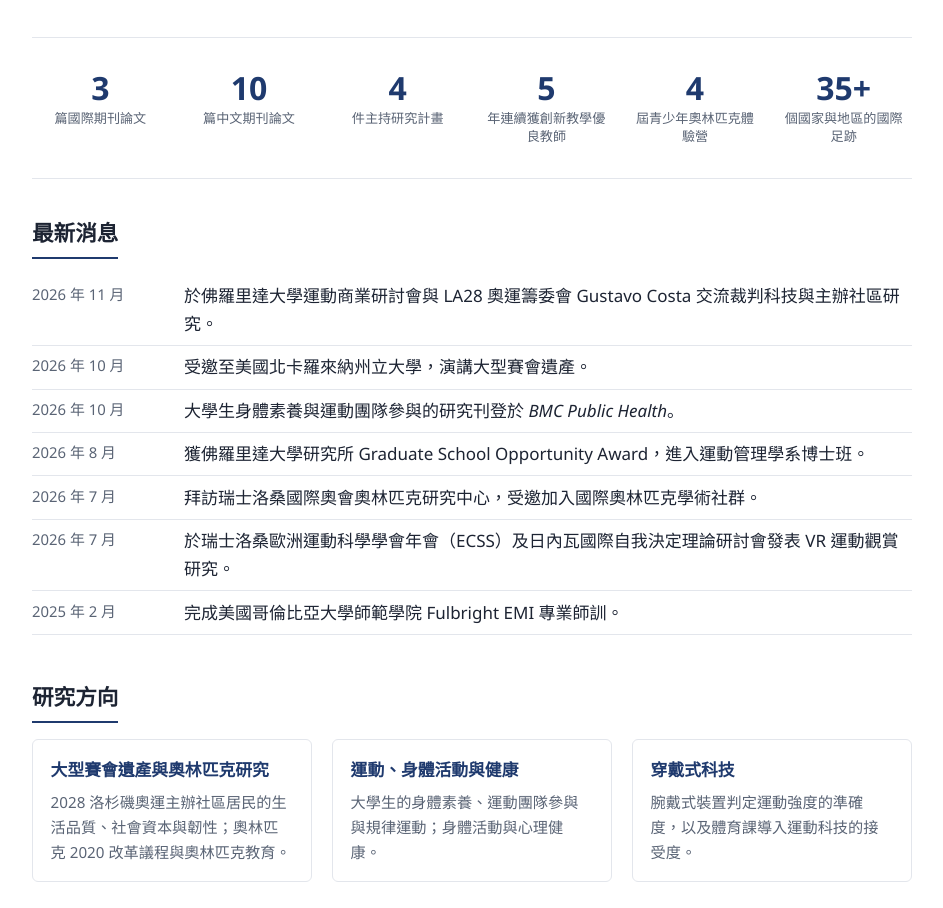
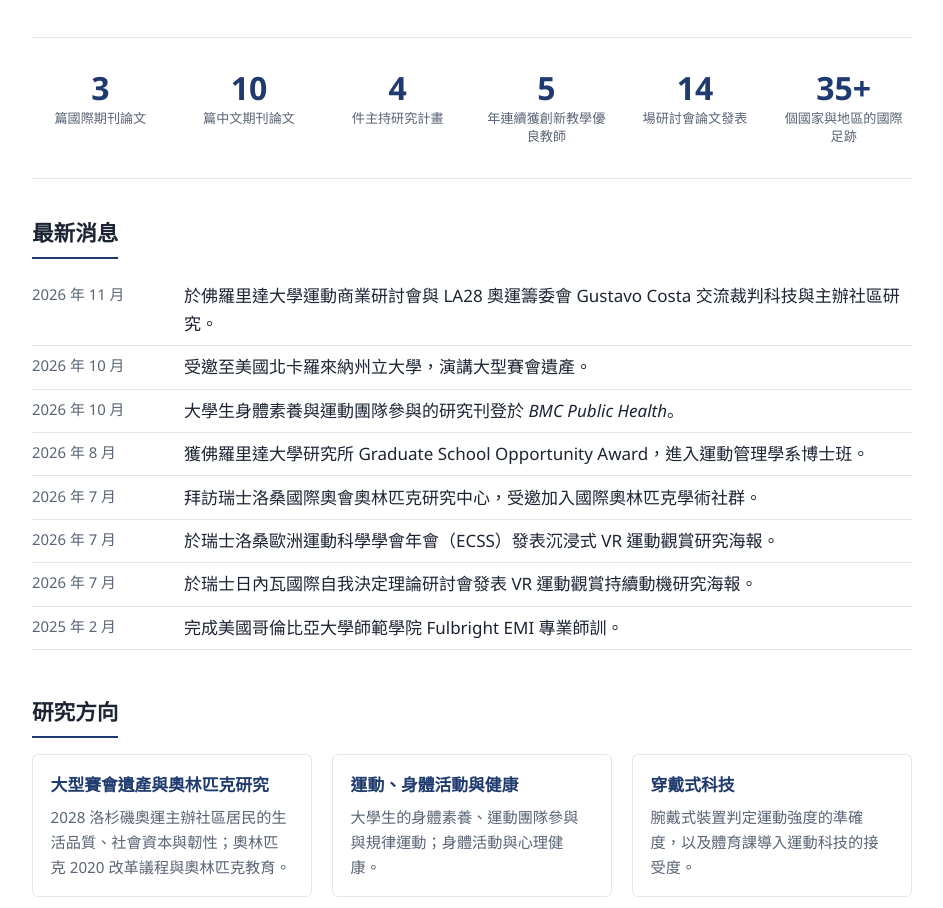
Before and after one commit to ianyijenyang/ianyijenyang.github.io, a plain HTML site: page zh/index.html in a window 1280 px wide. Shown: the part 391-1299 px from the top of the page, without its empty margins (168-1111 px from the left). Drawn offline with nearby package versions, Linux system fonts and the light colour scheme.

Commit message:
Split July news, first-gen line, stat update (zh)

```diff
--- a/zh/index.html
+++ b/zh/index.html
@@ -60,7 +60,7 @@
     <div><span class="num">10</span><span class="lbl">篇中文期刊論文</span></div>
     <div><span class="num">4</span><span class="lbl">件主持研究計畫</span></div>
     <div><span class="num">5</span><span class="lbl">年連續獲創新教學優良教師</span></div>
-    <div><span class="num">4</span><span class="lbl">屆青少年奧林匹克體驗營</span></div>
+    <div><span class="num">14</span><span class="lbl">場研討會論文發表</span></div>
     <div><span class="num">35+</span><span class="lbl">個國家與地區的國際足跡</span></div>
   </div>
 
@@ -72,7 +72,8 @@
       <tr><td class="when">2026 年 10 月</td><td>大學生身體素養與運動團隊參與的研究刊登於 <em>BMC Public Health</em>。</td></tr>
       <tr><td class="when">2026 年 8 月</td><td>獲佛羅里達大學研究所 Graduate School Opportunity Award，進入運動管理學系博士班。</td></tr>
       <tr><td class="when">2026 年 7 月</td><td>拜訪瑞士洛桑國際奧會奧林匹克研究中心，受邀加入國際奧林匹克學術社群。</td></tr>
-      <tr><td class="when">2026 年 7 月</td><td>於瑞士洛桑歐洲運動科學學會年會（ECSS）及日內瓦國際自我決定理論研討會發表 VR 運動觀賞研究。</td></tr>
+      <tr><td class="when">2026 年 7 月</td><td>於瑞士洛桑歐洲運動科學學會年會（ECSS）發表沉浸式 VR 運動觀賞研究海報。</td></tr>
+      <tr><td class="when">2026 年 7 月</td><td>於瑞士日內瓦國際自我決定理論研討會發表 VR 運動觀賞持續動機研究海報。</td></tr>
       <tr><td class="when">2025 年 2 月</td><td>完成美國哥倫比亞大學師範學院 Fulbright EMI 專業師訓。</td></tr>
     </table>
   </section>
@@ -214,7 +215,7 @@
 
   <section id="about">
     <h2>從運動員到研究者</h2>
-    <p>我在柔道場上長大。選手時期曾獲亞洲第三名、全國冠軍，至今仍是柔道黑帶四段，並擔任全國賽事裁判與賽事播報。運動帶我進入國立臺灣師範大學體育學系，成為體育教師，也帶我到加勒比海的聖露西亞，在當地教了一年體育。</p>
+    <p>我在柔道場上長大。選手時期曾獲亞洲第三名、全國冠軍，至今仍是柔道黑帶四段，並擔任全國賽事裁判與賽事播報。運動也讓身為家中第一代大學生的我，進入國立臺灣師範大學體育學系，成為體育教師，也帶我到加勒比海的聖露西亞，在當地教了一年體育。</p>
     <p>回到台灣後，我與中華奧會合作推動奧林匹克教育，赴希臘古奧林匹亞的國際奧林匹克學院研習，並在國立屏東科技大學任教六年，教課、帶校隊，也主持教學與研究計畫。一路上，運動、求學與服務也帶我走過超過 35 個國家與地區，從外交部國際青年大使出訪時在約旦難民營的演出，到 2016 年里約奧運的現場。</p>
     <p>在這些場景裡，我一次又一次看到運動如何改變一個人、一所學校，甚至一個社區。這讓我一直在想：運動和身體活動究竟如何讓人過得更好？又該怎麼好好衡量？2026 年我來到佛羅里達大學運動管理學系攻讀博士，希望用研究回答這個問題，讓更多人因為運動而活得更健康、更好。</p>
   </section>
```
